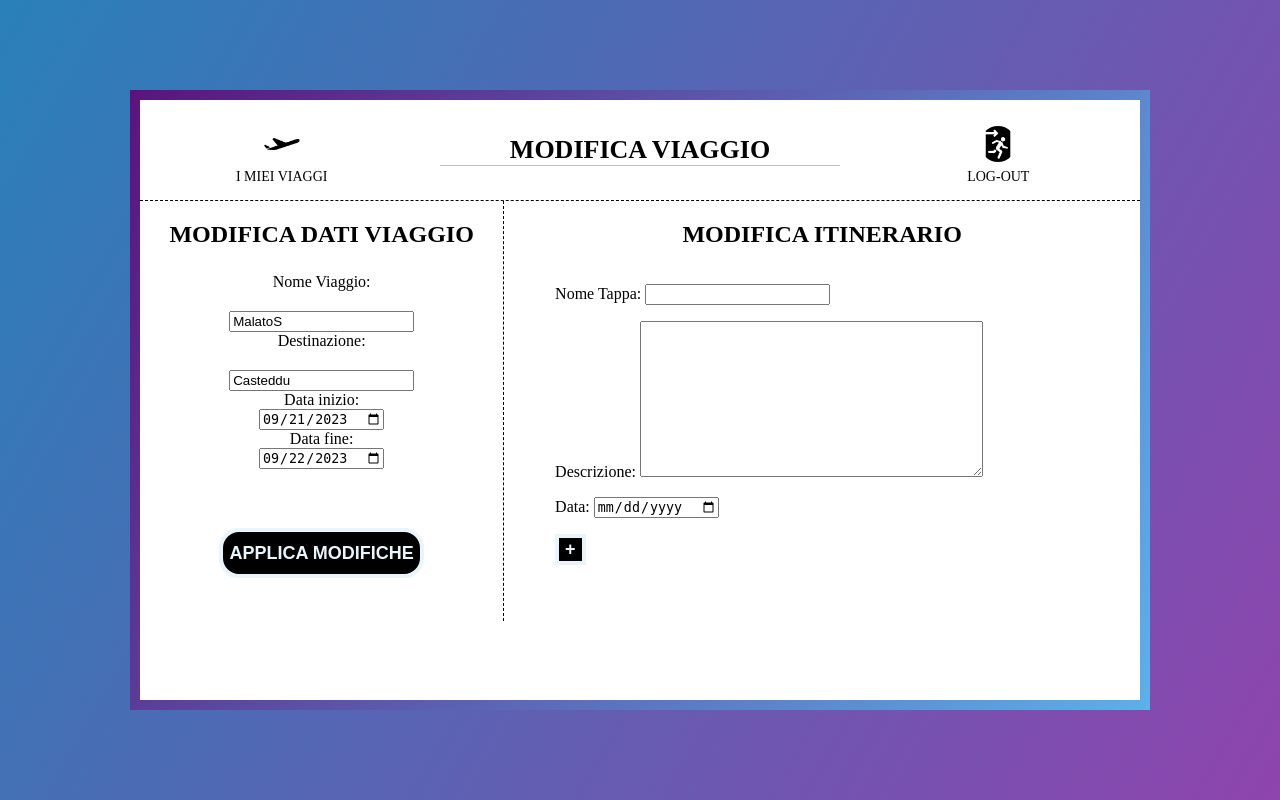
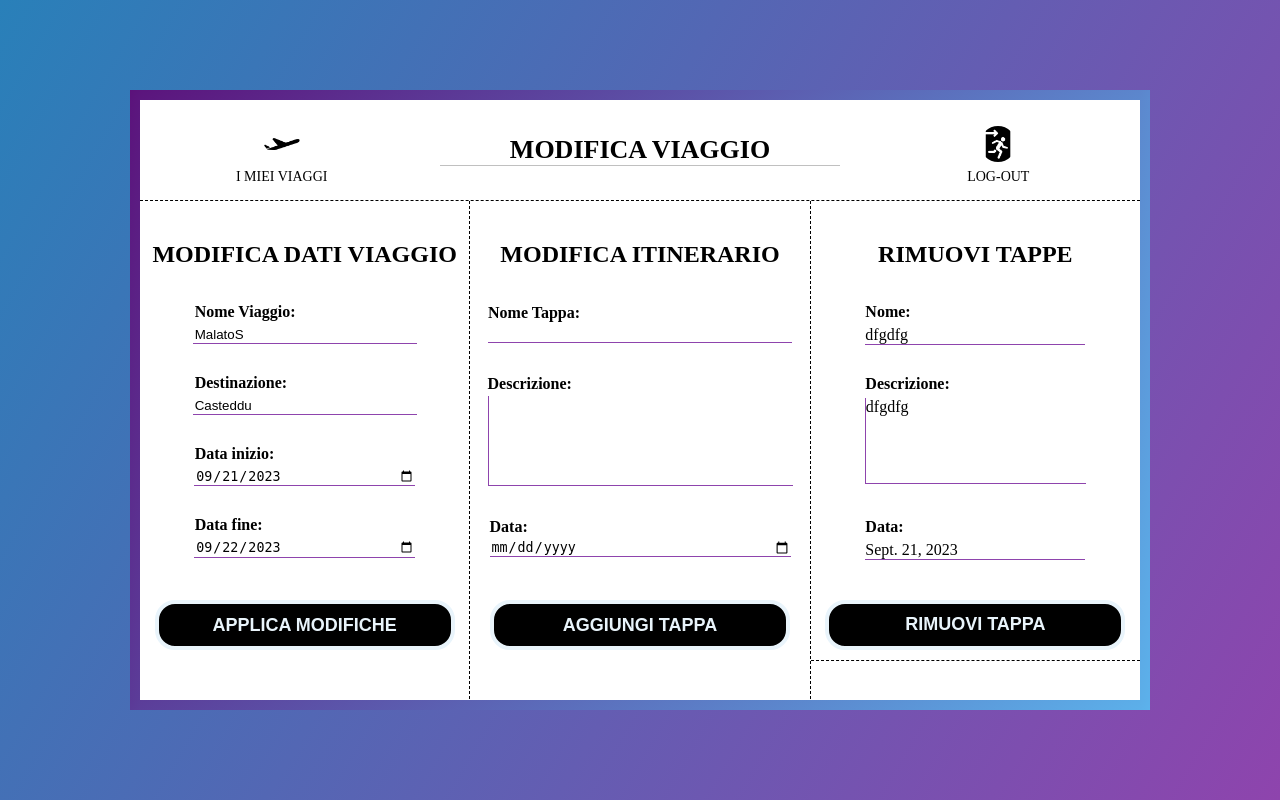
Before and after one commit to danielelurani/gruppi-di-viaggio, a Django app: page /organizzatoreViaggi/changeItinerary/17/ in a window 1280 px wide. Run offline with Django 4.2, Linux system fonts and the light colour scheme; a user stored in the database is signed in; data comes from the database, SQL or seed files in the repository; both versions use the stored data as it was after the commit.

Commit message:
Ricostruzione CSS changeItinerary e modifiche a detailTravel
Ricomposizione della pagina HTML e CSS della pagina "Modifica Itinerario". Ricostruzione della grafica ed estetica della pagina dopo le modifiche di logica. Divisione della pagina in tre settori per renderla più intuitiva.

Modifiche alla componente logica con l'introduzione di limitazioni per il numero di caratteri nella textarea e disabilitazione della possibilità di modifica della dimensione dell'utente.

Modifica ulteriore della pagina "Dettagli Viaggio" per fare si che la descrizione della tappa dell'itinerario sia visualizzabile correttamente attraverso una scorll-bar quando si presenta un overflow.

```diff
--- a/sitoProgettoIsw/organizzatoreViaggi/forms.py
+++ b/sitoProgettoIsw/organizzatoreViaggi/forms.py
@@ -20,7 +20,7 @@ class StageForm(ModelForm):
         }
         widgets = {
             'date': forms.DateInput(attrs={'type': 'date', 'class': 'dateField'}),
-            'description': forms.Textarea()
+            'description': forms.Textarea(attrs={'style':'resize:none;'})
         }
 
     def clean(self):
@@ -92,11 +92,11 @@ class TravelForm(ModelForm):
             'end_date': 'Data fine'
         }
         widgets = {
-                'start_date': forms.DateInput(attrs={'type': 'date', 'class': 'dateField'}),
-                'end_date': forms.DateInput(attrs={'type': 'date', 'class': 'dateField'}),
-                'name': forms.DateInput(attrs={'class': 'textField'}),
-                'destination': forms.DateInput(attrs={'class': 'textField'})
-            }
+            'start_date': forms.DateInput(attrs={'type': 'date', 'class': 'dateField'}),
+            'end_date': forms.DateInput(attrs={'type': 'date', 'class': 'dateField'}),
+            'name': forms.DateInput(attrs={'class': 'textField'}),
+            'destination': forms.DateInput(attrs={'class': 'textField'})
+        }
 
     def clean(self):
         cleaned_data = super().clean()
--- a/sitoProgettoIsw/organizzatoreViaggi/models.py
+++ b/sitoProgettoIsw/organizzatoreViaggi/models.py
@@ -22,7 +22,7 @@ class Stage(models.Model):
     id = models.AutoField(primary_key=True)
     travel = models.ForeignKey(Travel, on_delete=models.CASCADE)
     name = models.CharField(max_length=64)
-    description = models.CharField(max_length=250)
+    description = models.CharField(max_length=128)
     date = models.DateField()
 
     def __str__ (self):
--- a/sitoProgettoIsw/organizzatoreViaggi/static/css/changeItinerary.css
+++ b/sitoProgettoIsw/organizzatoreViaggi/static/css/changeItinerary.css
@@ -98,50 +98,59 @@ nav a p {
 
 /* sezione principale */
 .main {
-    height: 100%;
+    height: 83%;
     width: 100%;
     display: flex;
     flex-direction: row;
     margin: auto;
 }
+
 /* parte sinistra */
-.main-sx{
-    height:70%;
-    width: 40%;
+.main-sx {
+    height: 100%;
+    width: 33%;
     display: flex;
     align-items: center;
     border-right: dashed 1.5px;
     flex-direction: column;
-
 }
 
+.main-sx h2 {
+    margin-top: 40px;
+}
 
 .form_travel {
-     margin-top: 5px ;
+    margin-top: 15px;
     height: 100%;
     width: 100%;
     display: flex;
     flex-direction: column;
     align-items: center;
-
 }
 
-.textField {
-    margin-top: 20px;
+.textField, .dateField {
+    width: 220px;
+    margin-bottom: 30px;
+    border: none;
+    border-bottom: solid 1px #8e44ad;
 }
 
-.textField label {
-    display: block;
+.form_travel label {
+    width: 220px;
     margin-bottom: 5px;
+    text-align: left;
+    font-weight: bold;
+}
+
+.button_container2, .add_button_container {
+    position: absolute;
+    bottom: 50px;
 }
 
 
-.button_container2 {
-    margin-top: 5%;
-}
-.apply_button {
+.apply_button, .add_button, .remove_button {
     margin-top: 20%;
-     width: 100%;
+    width: 300px;
     height: 50px;
     border: 4px solid;
     background: black;
@@ -153,142 +162,71 @@ nav a p {
     outline: none;
 }
 
-.apply_button:hover {
+.remove_button {
+    margin-top: 25px;
+    margin-bottom: 10px;
+}
+
+.apply_button:hover, .add_button:hover, remove_button:hover {
     border-color: #8e44ad;
     transition: .5s;
 }
 
-/* parte destra */
-
-.main-dx{
-    height:80%;
-    width: 70%;
+/* parte centrale */
+.main-c {
+    height: 100%;
+    width: 34%;
     display: flex;
     align-items: center;
     flex-direction: column;
+    border-right: dashed 1.5px;
 }
 
-.title_container{
-    display: flex;
+.title_container h2 {
+    margin-top: 40px;
     align-items: center;
-    flex-direction: row ;
-}
-
-
-
-.add_button_container {
-    display: flex;
-    align-items: center;
-    margin-bottom: 10px ;
-    margin-right: 10px;
-}
-
-
-.add_button {
-    border: 4px solid;
-    background: black;
-    font-size: 18px;
-      height: 30%;
-    color: #e9f4fb;
-    font-weight: 700;
-    cursor: pointer;
-    outline: none;
-}
-
-.add_button:hover {
-    border-color: #8e44ad;
-    transition: .5s;
-}
-
-.form_itinerary {
-    width: 90%;
-    height: 100%;
-    margin-left: 8%;
 }
 
 .empty_form_itinerary {
-    width: 90%;
-    height: 100%;
-    margin-left: 8%;
+    height: 400px;
 }
 
+.form_field {
+    width: 100%;
+    height: 100%;
+    margin: 0;
 
-.form_container{
-    width: 100%;
-    overflow-y: scroll;
+    display: flex;
+    flex-direction: column;
+    justify-content: flex-start;
+    align-items: center;
 }
 
-.input_itinerary{
-    height:20%;
-    width: 95%;
+.form_field p {
     display: flex;
     flex-direction: column;
-    justify-content: center;
 }
 
-.itinerary_field {
-    margin: 15px;
-}
-.itinerary_field label {
-    display: block;
+.form_field p label {
+    width: 220px;
+    margin: 0;
     margin-bottom: 5px;
+    text-align: left;
+    font-weight: bold;
 }
 
-.itinerary_field input{
-    width: 70%;
+.form_field p input, .form_field p textarea {
+    width: 300px;
+    margin: 0;
+    margin-top: -2px;
+    border: none;
+    border-bottom: solid 1px #8e44ad;
 }
 
-.description_input {
-    padding-bottom: 50px;
+.form_field p textarea {
+    border-left: solid 1px #8e44ad;
+    height: 85px;
 }
-
-.remove_button_container {
-    display: flex;
-    align-items: center;
-    margin-bottom: 10px ;
-    margin-right: 10px;
-}
-
-.remove_button {
-    border: 4px solid;
-    background: black;
-    height: 30%;
-    font-size: 18px;
-    color: #e9f4fb;
-    font-weight: 700;
-    cursor: pointer;
-    outline: none;
-}
-
-.remove_button:hover {
-    border-color: #8e44ad;
-    transition: .5s;
-}
-/*
-.button_container apply_button {
-    width: 60%;
-}
-
-.apply_button {
-    margin-top: 20%;
-     width: 100%;
-    height: 50px;
-    border: 4px solid;
-    background: black;
-    border-radius: 20px;
-    font-size: 18px;
-    color: #e9f4fb;
-    font-weight: 700;
-    cursor: pointer;
-    outline: none;
-}
-
-.apply_button:hover {
-    border-color: #8e44ad;
-    transition: .5s;
-}
-
-*/
 
 ::-webkit-scrollbar {
     width: 5px;
@@ -307,3 +245,72 @@ nav a p {
 ::-webkit-scrollbar-thumb:hover {
     background: #8e44ad;
 }
+
+.form_itinerary {
+    width: 90%;
+    height: 100%;
+    margin-left: 8%;
+}
+
+.form_container{
+    width: 100%;
+    overflow-y: scroll;
+}
+
+
+/* RIMOZIONE TAPPA ITINERARIO */
+.main-dx {
+    height: 100%;
+    width: 33%;
+    display: flex;
+    align-items: center;
+    flex-direction: column;
+}
+
+.form_itinerary {
+    width: 100%;
+    margin: 0;
+    overflow-Y: auto;
+
+}
+
+.form_itinerary .form_field {
+    width: 100%;
+    display: flex;
+    flex-direction: column;
+    align-items: center;
+}
+
+.form_itinerary .form_field .stage-container {
+    width: 100%;
+    display: flex;
+    flex-direction: column;
+    justify-content: center;
+    align-items: center;
+
+    margin-bottom: 30px;
+    border-bottom: dashed 1px;
+}
+
+.form_itinerary .form_field .stage-container span {
+    width: 220px;
+    margin-top: 15px;
+    text-align: left;
+    font-weight: bold;
+}
+
+.form_itinerary .form_field .stage-container .description-p {
+    width: 220px;
+    height: 85px;
+    border-left: solid 1px #8e44ad;
+    border-bottom: solid 1px #8e44ad;
+    margin-bottom: 19px;
+    overflow-Y: auto;
+}
+
+.form_itinerary .form_field .stage-container p {
+    width: 220px;
+    border-bottom: solid 1px #8e44ad;
+    margin-top: 5px;
+    margin-bottom: 15px;
+}
--- a/sitoProgettoIsw/organizzatoreViaggi/templates/organizzatoreViaggi/changeItinerary.html
+++ b/sitoProgettoIsw/organizzatoreViaggi/templates/organizzatoreViaggi/changeItinerary.html
@@ -2,12 +2,13 @@
 
 
 <!DOCTYPE html>
-<html lang="en">
+<html lang="it">
 <head>
     <meta charset="UTF-8">
     <title>Modifica Itinerario</title>
     <link rel="stylesheet" href="{% static 'css/changeItinerary.css'%}">
 </head>
+
 <body>
    <div class="page-container">
        <nav>
@@ -23,67 +24,66 @@
        </nav>
 
        <div class="main">
-
            <div class="main-sx">
-
-               <h2 style="text-align: center;">MODIFICA DATI VIAGGIO</h2>
-
+               <h2>MODIFICA DATI VIAGGIO</h2>
 
                 <form class="form_travel" method="post" action="">
-
                     {% csrf_token %}
                     {{ travel }}
 
                     <div class="button_container2">
                         <input class="apply_button" type="submit" value="APPLICA MODIFICHE" name="edit_travel">
                     </div>
-
                 </form>
            </div>
 
-
-           <div class = "main-dx">
-
+           <div class="main-c">
                <div class="title_container">
                    <h2>MODIFICA ITINERARIO</h2>
                </div>
 
                <div class="form_container">
-
                     <form class="empty_form_itinerary" method="post" action="">
                         {% csrf_token %}
+
                         <div class="form_field">
-
                             {{ emptyStageForm.as_p }}
 
                             <div class="add_button_container">
-                                <input class="add_button" type="submit" value="+" name="add_stage">
+                                <input class="add_button" type="submit" value="AGGIUNGI TAPPA" name="add_stage">
                             </div>
                        </div>
                    </form>
+                </div>
+           </div>
+
+           <div class = "main-dx">
+               <div class="title_container">
+                   <h2>RIMUOVI TAPPE</h2>
+               </div>
 
                <form class="form_itinerary" method="post" action="">
                    {% csrf_token %}
+
                    <div class="form_field">
-
                         {% for stage in stages %}
 
+                       <div class="stage-container">
                            <input type="hidden" name="stage_id" value="{{ stage.id }}">
-
-                            <p>{{ stage.name }}</p>
-                            <p>{{ stage.description }}</p>
-                            <p>{{ stage.date }}</p>
+                            <span>Nome:</span>
+                            <p> {{ stage.name }}</p>
+                           <span>Descrizione:</span>
+                            <p class="description-p"> {{ stage.description }}</p>
+                           <span>Data:</span>
+                            <p> {{ stage.date }}</p>
 
                             <div class="remove_button_container">
-                                <input class="remove_button" type="submit" value="-" name="remove_stage">
+                                <input class="remove_button" type="submit" value="RIMUOVI TAPPA" name="remove_stage">
                             </div>
-
+                       </div>
                         {% endfor %}
-
                    </div>
-
                </form>
-               </div>
            </div>
        </div>
    </div>
```
Also changed, not shown: sitoProgettoIsw/organizzatoreViaggi/static/css/detailsTravel.css (+5 -7 lines), sitoProgettoIsw/db.sqlite3. Lines whose indentation alone changed are shown as unchanged.
